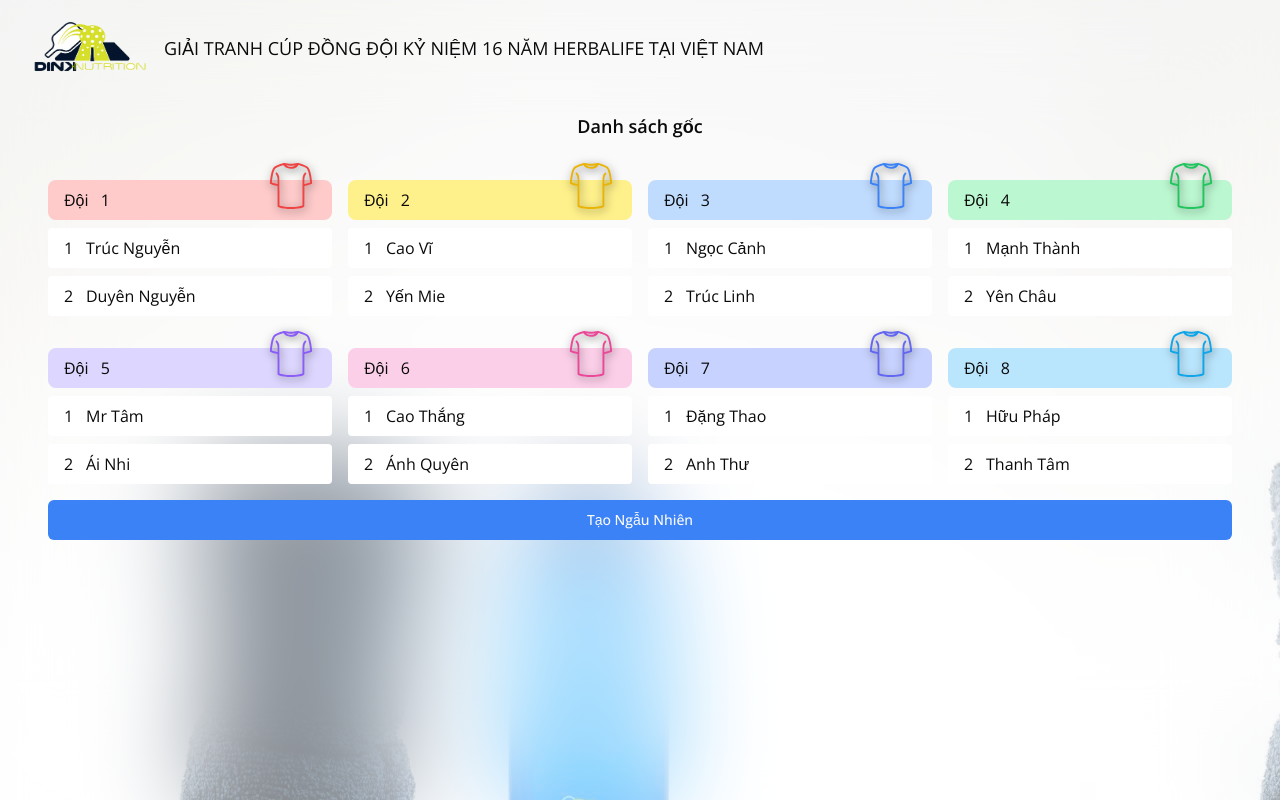
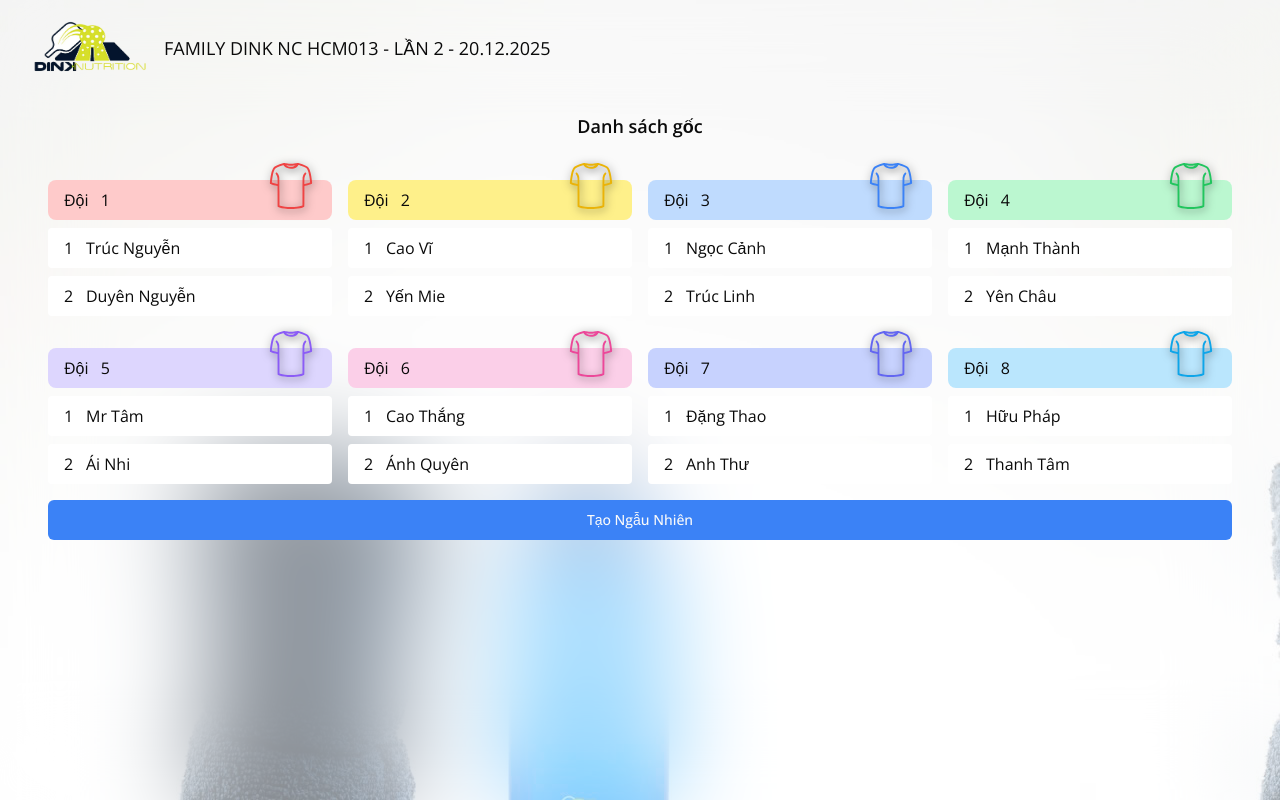
Before and after one commit to tuannguyen1702/couple-team-random, a Next.js app: page / in a window 1280 px wide. Built offline with nearby package versions, Linux system fonts and the light colour scheme.

Commit message:
Update Header.tsx

```diff
--- a/src/components/layout/Header.tsx
+++ b/src/components/layout/Header.tsx
@@ -20,7 +20,7 @@
         </h1>
         <h1 className="flex-1 md:text-lg uppercase">
           {" "}
-           Giải tranh cúp đồng đội kỷ niệm 16 năm Herbalife tại Việt Nam
+           FAMILY DINK NC HCM013 - LẦN 2 - 20.12.2025
         </h1>
         {/* <Navbar /> */}
       </div>
```
